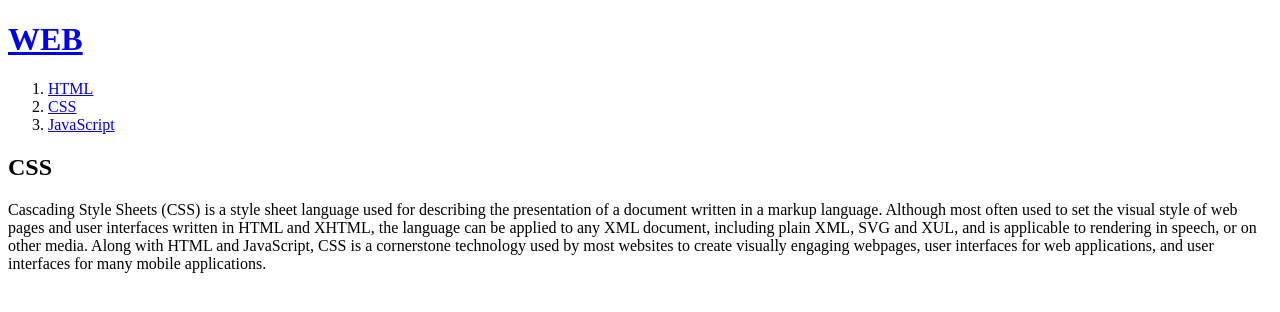
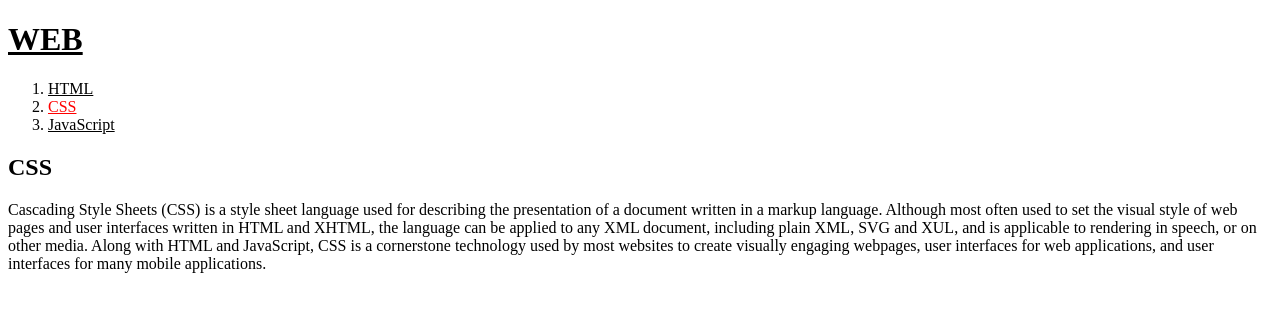
Before and after one commit to across0406/OpenTutorials, a plain HTML site: page css/css-intro.html in a window 1280 px wide. Drawn offline with Linux system fonts and the light colour scheme.

Commit message:
Add README.md contents and change css-intro.html for using style property.

```diff
--- a/css/css-intro.html
+++ b/css/css-intro.html
@@ -5,16 +5,36 @@
     <title>
         WEB - CSS
     </title>
-
     <meta charset="utf-8">
+    <style>
+        a {
+            color: black;
+        }
+    </style>
 </head>
 
 <body>
-    <h1><a href="../index.html">WEB</a></h1>
+    <h1>
+        <a href="../index.html">
+            WEB
+        </a>
+    </h1>
     <ol>
-        <li><a href="../html/html-intro.html">HTML</a></li>
-        <li><a href="css-intro.html">CSS</a></li>
-        <li><a href="../js/js-intro.html">JavaScript</a></li>
+        <li>
+            <a href="../html/html-intro.html">
+                HTML
+            </a>
+        </li>
+        <li>
+            <a href="css-intro.html" style="color:red">
+                CSS
+            </a>
+        </li>
+        <li>
+            <a href="../js/js-intro.html">
+                JavaScript
+            </a>
+        </li>
     </ol>
     <h2>CSS</h2>
     <p>
```
Also changed, not shown: index.html (+1 -1 lines), 1 other file.
